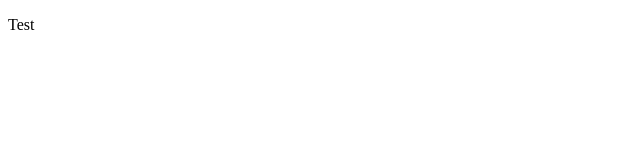
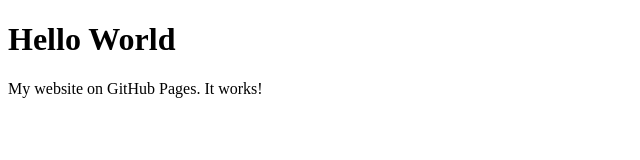
Before and after one commit to katerina10210/katerina.github.io, a plain HTML site: page index.html in a window 1280 px wide. Shown: the whole page, without its empty margins (0-640 px from the left). Drawn offline with Linux system fonts and the light colour scheme.

Commit message:
Update index.html

```diff
--- a/index.html
+++ b/index.html
@@ -1,12 +1,7 @@
-<!DOCTYPE HTML>
-
+<!DOCTYPE html>
 <html>
-	<head>
-		<title>Тулякова Е.М.</title>
-		<meta charset="utf-8" />
-
-	</head>
-	<body>
-	<p>Test</p>
-	</body>
+<body>
+<h1>Hello World</h1>
+<p>My website on GitHub Pages. It works!</p>
+</body>
 </html>
```
